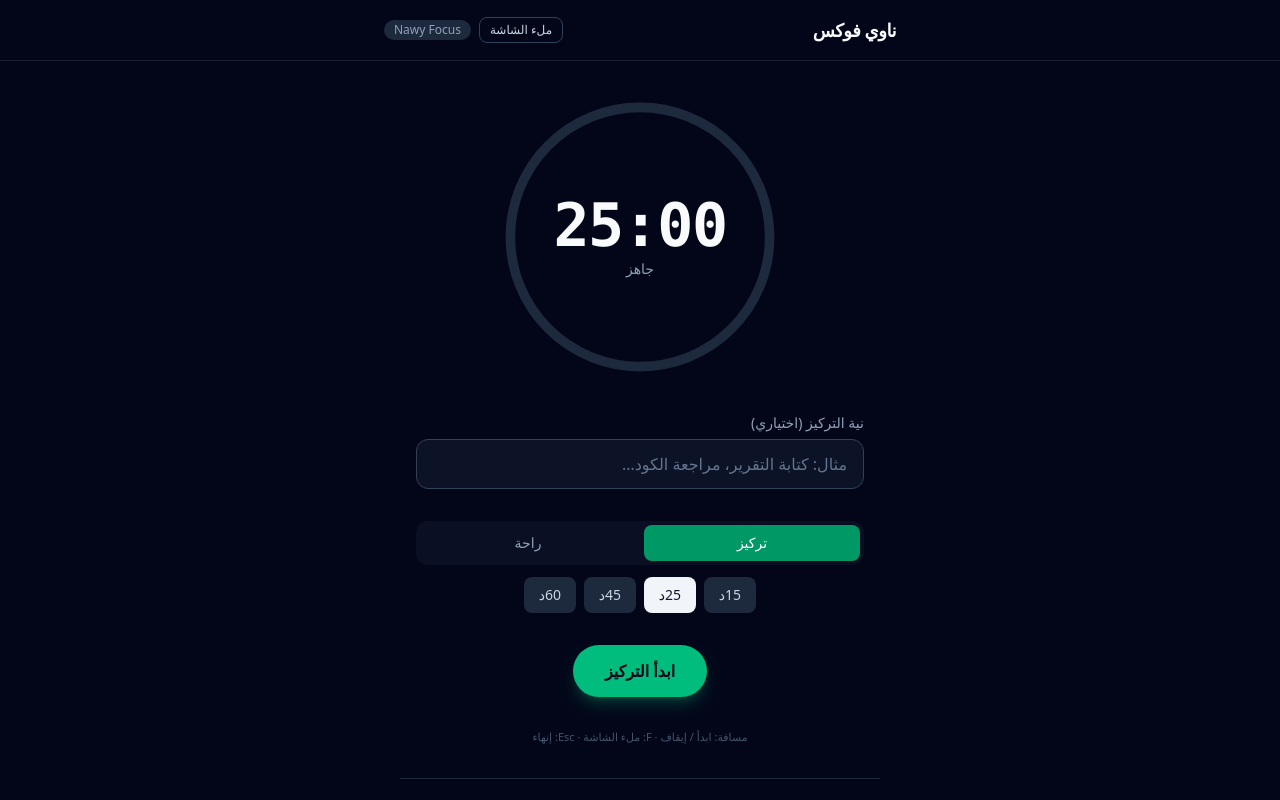
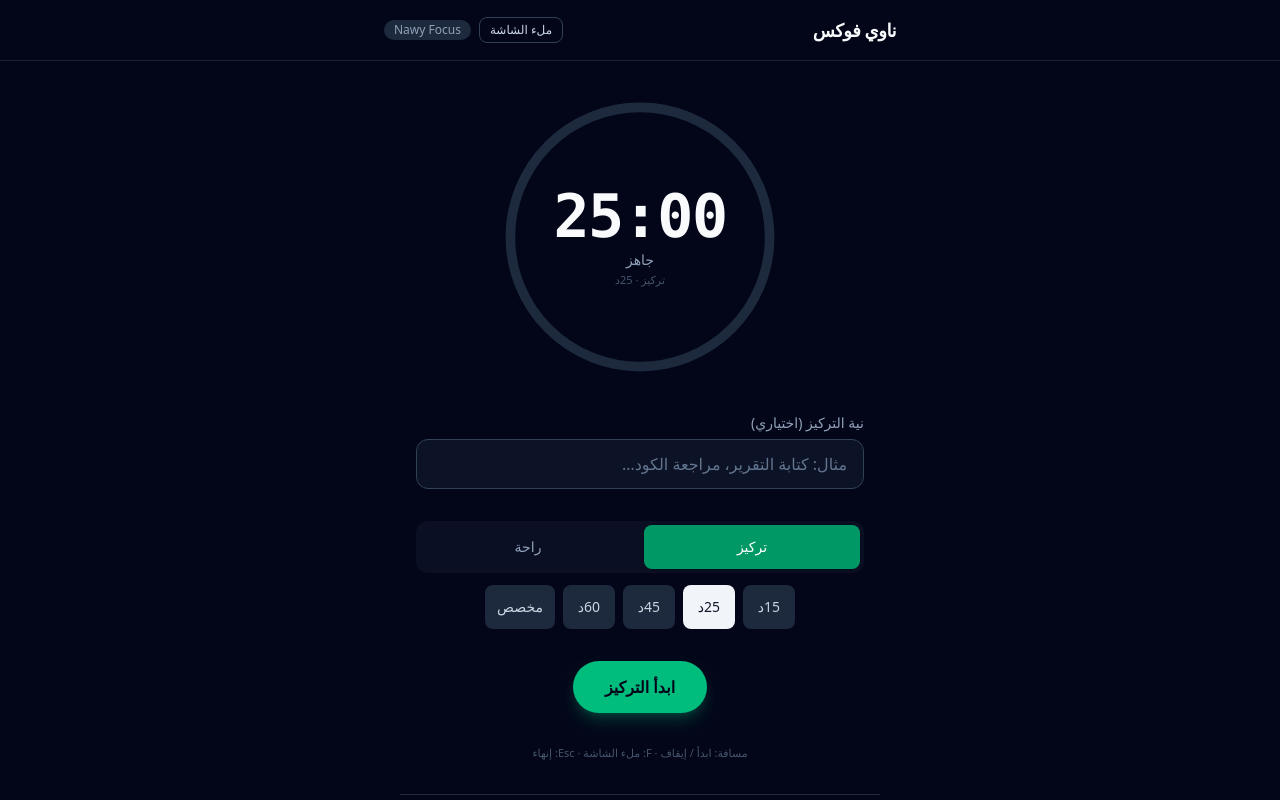
Before and after one commit to inawy/nawy-focus, a React (Vite) app: page / in a window 1280 px wide. Shown: the top 800 px of the page. Built offline with nearby package versions, Linux system fonts and the light colour scheme.

Commit message:
feat: DurationPicker custom + TimerDisplay phase colors

```diff
--- a/src/components/DurationPicker.tsx
+++ b/src/components/DurationPicker.tsx
@@ -1,3 +1,4 @@
+import { useEffect, useState } from 'react'
 import { DEFAULT_BREAK_MINUTES, DEFAULT_FOCUS_MINUTES } from '../types'
 import type { SessionKind } from '../types'
 
@@ -19,6 +20,27 @@ export function DurationPicker({
   const presets =
     kind === 'focus' ? DEFAULT_FOCUS_MINUTES : DEFAULT_BREAK_MINUTES
   const currentMinutes = Math.round(plannedSeconds / 60)
+  const isCustom = !(presets as readonly number[]).includes(currentMinutes)
+
+  const [showCustom, setShowCustom] = useState(isCustom)
+  const [customText, setCustomText] = useState(
+    isCustom ? String(currentMinutes) : '',
+  )
+
+  useEffect(() => {
+    if (isCustom) {
+      setShowCustom(true)
+      setCustomText(String(currentMinutes))
+    }
+  }, [isCustom, currentMinutes])
+
+  const applyCustom = (raw: string) => {
+    setCustomText(raw)
+    const n = Number(raw)
+    if (!Number.isFinite(n) || n < 1) return
+    const minutes = Math.max(1, Math.min(180, Math.floor(n)))
+    onSecondsChange(minutes * 60)
+  }
 
   return (
     <div className="flex w-full max-w-md flex-col gap-3">
@@ -33,8 +55,12 @@ export function DurationPicker({
             key={value}
             type="button"
             disabled={disabled}
-            onClick={() => onKindChange(value)}
-            className={`flex-1 rounded-lg py-2 text-sm font-medium transition ${
+            onClick={() => {
+              onKindChange(value)
+              setShowCustom(false)
+              setCustomText('')
+            }}
+            className={`min-h-11 flex-1 rounded-lg py-2 text-sm font-medium transition ${
               kind === value
                 ? 'bg-emerald-600 text-white shadow'
                 : 'text-slate-400 hover:text-slate-200'
@@ -51,9 +77,13 @@ export function DurationPicker({
             key={m}
             type="button"
             disabled={disabled}
-            onClick={() => onSecondsChange(m * 60)}
-            className={`min-w-[3.25rem] rounded-lg px-3 py-2 text-sm font-medium transition ${
-              currentMinutes === m
+            onClick={() => {
+              onSecondsChange(m * 60)
+              setShowCustom(false)
+              setCustomText('')
+            }}
+            className={`min-h-11 min-w-[3.25rem] rounded-lg px-3 py-2 text-sm font-medium transition ${
+              currentMinutes === m && !showCustom
                 ? 'bg-slate-100 text-slate-900'
                 : 'bg-slate-800 text-slate-300 hover:bg-slate-700'
             } disabled:opacity-50`}
@@ -61,7 +91,37 @@ export function DurationPicker({
             {m}د
           </button>
         ))}
+        <button
+          type="button"
+          disabled={disabled}
+          onClick={() => setShowCustom(true)}
+          className={`min-h-11 min-w-[3.25rem] rounded-lg px-3 py-2 text-sm font-medium transition ${
+            showCustom || isCustom
+              ? 'bg-slate-100 text-slate-900'
+              : 'bg-slate-800 text-slate-300 hover:bg-slate-700'
+          } disabled:opacity-50`}
+        >
+          مخصص
+        </button>
       </div>
+
+      {showCustom && !disabled && (
+        <div className="flex items-center justify-center gap-2">
+          <label className="flex items-center gap-2 text-sm text-slate-400">
+            <span>دقائق:</span>
+            <input
+              type="number"
+              min={1}
+              max={180}
+              inputMode="numeric"
+              value={customText || (isCustom ? String(currentMinutes) : '')}
+              onChange={(e) => applyCustom(e.target.value)}
+              className="w-20 rounded-lg border border-slate-700 bg-slate-900 px-3 py-2 text-center text-slate-100 outline-none focus:border-emerald-500/60"
+              aria-label="مدة مخصصة بالدقائق"
+            />
+          </label>
+        </div>
+      )}
     </div>
   )
 }
--- a/src/components/TimerDisplay.tsx
+++ b/src/components/TimerDisplay.tsx
@@ -1,24 +1,64 @@
 import { formatTime } from '../lib/format'
-import type { TimerPhase } from '../types'
+import type { SessionKind, TimerPhase } from '../types'
 
 interface Props {
   remainingSeconds: number
   plannedSeconds: number
   phase: TimerPhase
+  kind: SessionKind
 }
 
-export function TimerDisplay({ remainingSeconds, plannedSeconds, phase }: Props) {
+export function TimerDisplay({
+  remainingSeconds,
+  plannedSeconds,
+  phase,
+  kind,
+}: Props) {
   const progress =
-    plannedSeconds > 0
-      ? 1 - remainingSeconds / plannedSeconds
-      : 0
+    plannedSeconds > 0 ? 1 - remainingSeconds / plannedSeconds : 0
 
   const radius = 108
   const circumference = 2 * Math.PI * radius
   const offset = circumference * (1 - progress)
 
+  const isBreak = kind === 'break'
+  const activeStroke =
+    phase === 'running'
+      ? isBreak
+        ? 'stroke-sky-400 transition-[stroke-dashoffset] duration-1000 linear'
+        : 'stroke-emerald-400 transition-[stroke-dashoffset] duration-1000 linear'
+      : phase === 'paused'
+        ? 'stroke-amber-400/80'
+        : phase === 'finished'
+          ? isBreak
+            ? 'stroke-sky-300'
+            : 'stroke-emerald-300'
+          : 'stroke-slate-500'
+
+  const phaseLabel =
+    phase === 'running'
+      ? isBreak
+        ? 'جاري الراحة'
+        : 'جاري التركيز'
+      : phase === 'paused'
+        ? 'متوقف مؤقتًا'
+        : phase === 'finished'
+          ? 'انتهت الجلسة'
+          : 'جاهز'
+
+  const ringGlow =
+    phase === 'running'
+      ? isBreak
+        ? 'shadow-[0_0_40px_-8px_rgba(56,189,248,0.35)]'
+        : 'shadow-[0_0_40px_-8px_rgba(52,211,153,0.35)]'
+      : phase === 'paused'
+        ? 'shadow-[0_0_24px_-8px_rgba(251,191,36,0.25)]'
+        : ''
+
   return (
-    <div className="relative mx-auto flex h-64 w-64 items-center justify-center sm:h-72 sm:w-72">
+    <div
+      className={`relative mx-auto flex h-64 w-64 items-center justify-center rounded-full sm:h-72 sm:w-72 ${ringGlow}`}
+    >
       <svg
         className="-rotate-90"
         width="100%"
@@ -39,13 +79,7 @@ export function TimerDisplay({ remainingSeconds, plannedSeconds, phase }: Props)
           cy="120"
           r={radius}
           fill="none"
-          className={
-            phase === 'running'
-              ? 'stroke-emerald-400 transition-[stroke-dashoffset] duration-1000 linear'
-              : phase === 'finished'
-                ? 'stroke-emerald-300'
-                : 'stroke-slate-500'
-          }
+          className={activeStroke}
           strokeWidth="8"
           strokeLinecap="round"
           strokeDasharray={circumference}
@@ -59,15 +93,24 @@ export function TimerDisplay({ remainingSeconds, plannedSeconds, phase }: Props)
         >
           {formatTime(remainingSeconds)}
         </span>
-        <span className="mt-1 text-sm text-slate-400">
-          {phase === 'running'
-            ? 'جاري التركيز'
-            : phase === 'paused'
-              ? 'متوقف مؤقتًا'
-              : phase === 'finished'
-                ? 'انتهت الجلسة'
-                : 'جاهز'}
+        <span
+          className={`mt-1 text-sm ${
+            phase === 'running'
+              ? isBreak
+                ? 'text-sky-300/90'
+                : 'text-emerald-300/90'
+              : phase === 'paused'
+                ? 'text-amber-300/90'
+                : 'text-slate-400'
+          }`}
+        >
+          {phaseLabel}
         </span>
+        {phase === 'idle' && (
+          <span className="mt-0.5 text-[11px] text-slate-600">
+            {isBreak ? 'راحة' : 'تركيز'} · {Math.round(plannedSeconds / 60)}د
+          </span>
+        )}
       </div>
     </div>
   )
```
